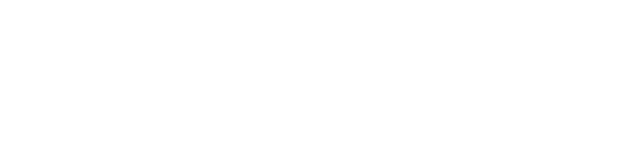
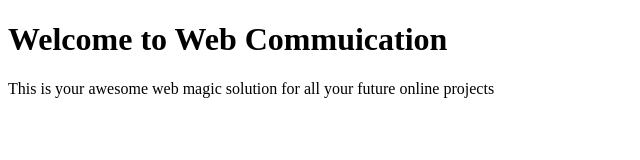
Before and after one commit to handskadi/test-repo, a plain HTML site: page index.html in a window 1280 px wide. Shown: the whole page, without its empty margins (0-640 px from the left). Drawn offline with Linux system fonts and the light colour scheme.

Commit message:
Add content to index.html

```diff
--- a/index.html
+++ b/index.html
@@ -4,9 +4,11 @@
     <meta charset="UTF-8">
     <meta http-equiv="X-UA-Compatible" content="IE=edge">
     <meta name="viewport" content="width=device-width, initial-scale=1.0">
-    <title>Document</title>
+    <title>Mk Web Commnucation</title>
 </head>
 <body>
+    <h1>Welcome to Web Commuication</h1>
+    <p>This is your awesome web magic solution for all your future online projects</p>
 
 </body>
 </html>
```
